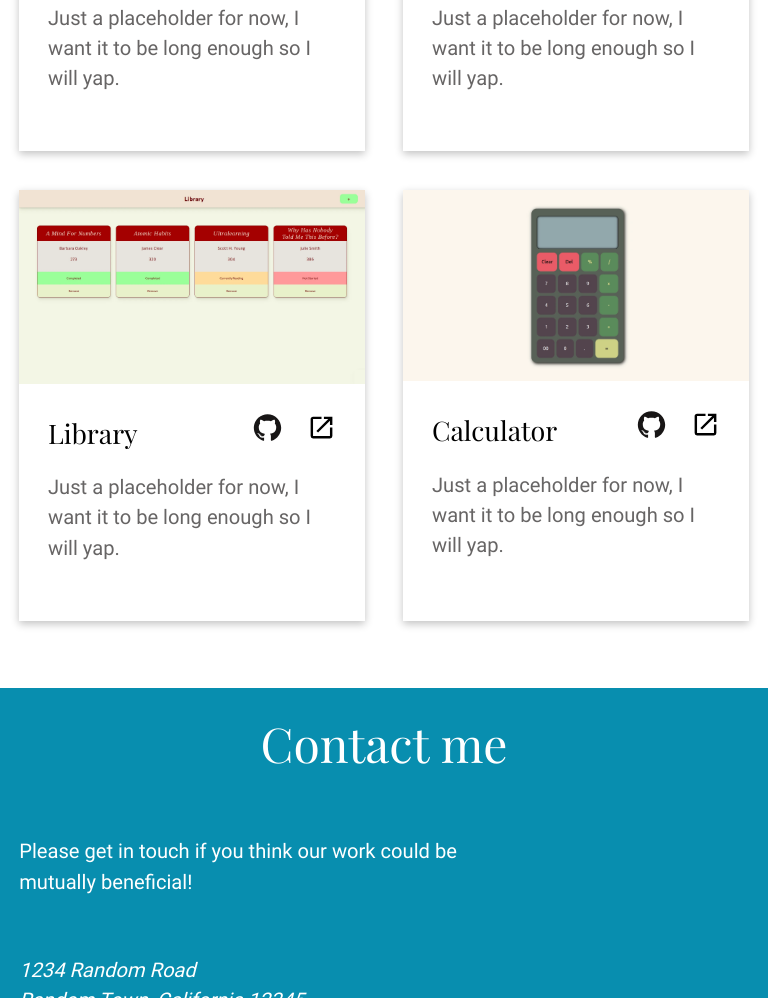
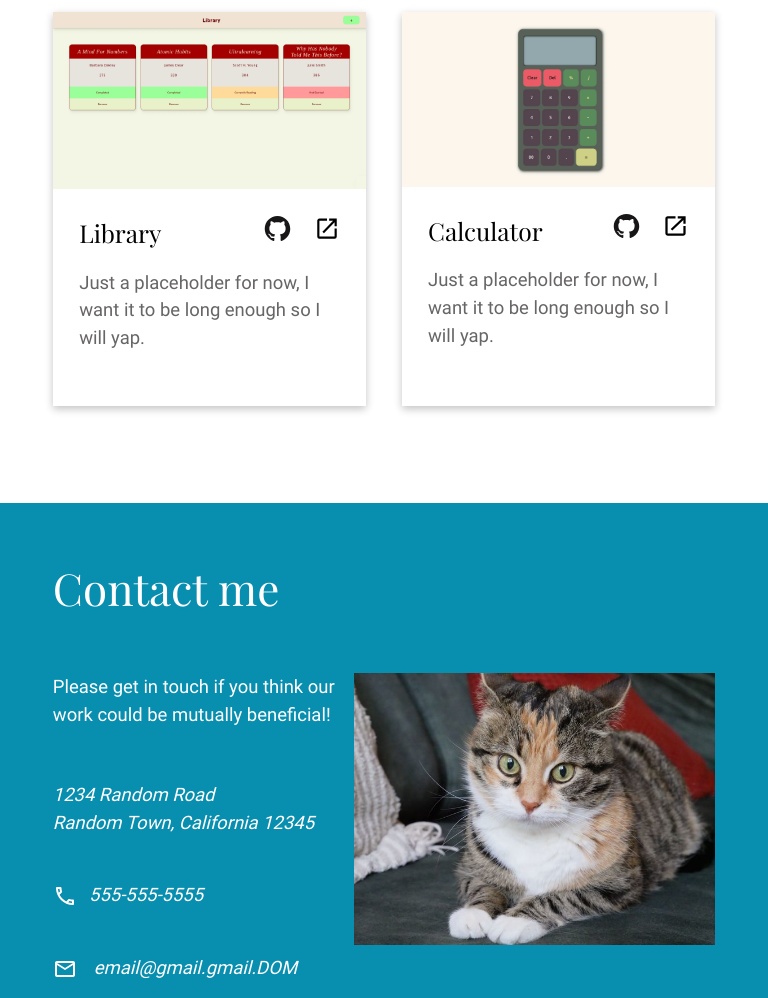
Before and after one commit to abdulwhab-elghareeb/homepage, a plain HTML site: page index.html in a window 768 px wide. Shown: the part 1802-2800 px from the top of the page. Drawn offline with Linux system fonts and the light colour scheme.

Commit message:
feat: fix bugs related to responsiveness
- change breakpoints
- remove the background color from about-card on mobile layout
- adjust spacing and sizes

```diff
--- a/style.css
+++ b/style.css
@@ -189,7 +189,8 @@ header {
 
 .projects ul {
   display: grid;
-  grid-template-columns: repeat(auto-fit, minmax(18rem, 1fr));
+  grid-template-columns: repeat(auto-fit, minmax(15.8rem, 1fr));
+  justify-content: center;
   gap: 2rem;
   margin-block: 1rem 2.5rem; /* adding space at the top (i.e. h2) and bottom (i.e. footer section) */
 
@@ -229,7 +230,7 @@ footer {
   .wrapper {
     display: flex;
     align-items: center;
-    gap: 2rem;
+    gap: 4rem;
   }
 
   .flex-container {
@@ -256,10 +257,10 @@ address {
   margin-right: 0.7rem;
 }
 
-/* mobile */
-@media (max-width: 775px) {
+/* Mobile */
+@media (max-width: 750px) {
   :root {
-    font-size: 1.2rem; /* Scale the page up 20% */
+    font-size: 120%; /* Scale the page up 20% */
   }
 
   .wrapper {
@@ -288,6 +289,7 @@ address {
 
     .about-card {
       box-shadow: none;
+      background-color: transparent;
     }
 
     .links {
@@ -313,9 +315,10 @@ address {
   }
 }
 
-@media (min-width: 775px) and (max-width: 1024px) {
+/* Tablet */
+@media (min-width: 750px) and (max-width: 1024px) {
   :root {
-    font-size: 1.1rem; /* Scale the page up 10% */
+    font-size: 110%; /* Scale the page up 10% */
   }
 
   header {
@@ -367,4 +370,8 @@ address {
       }
     }
   }
+
+  footer .wrapper {
+    gap: 1rem;
+  }
 }
```
